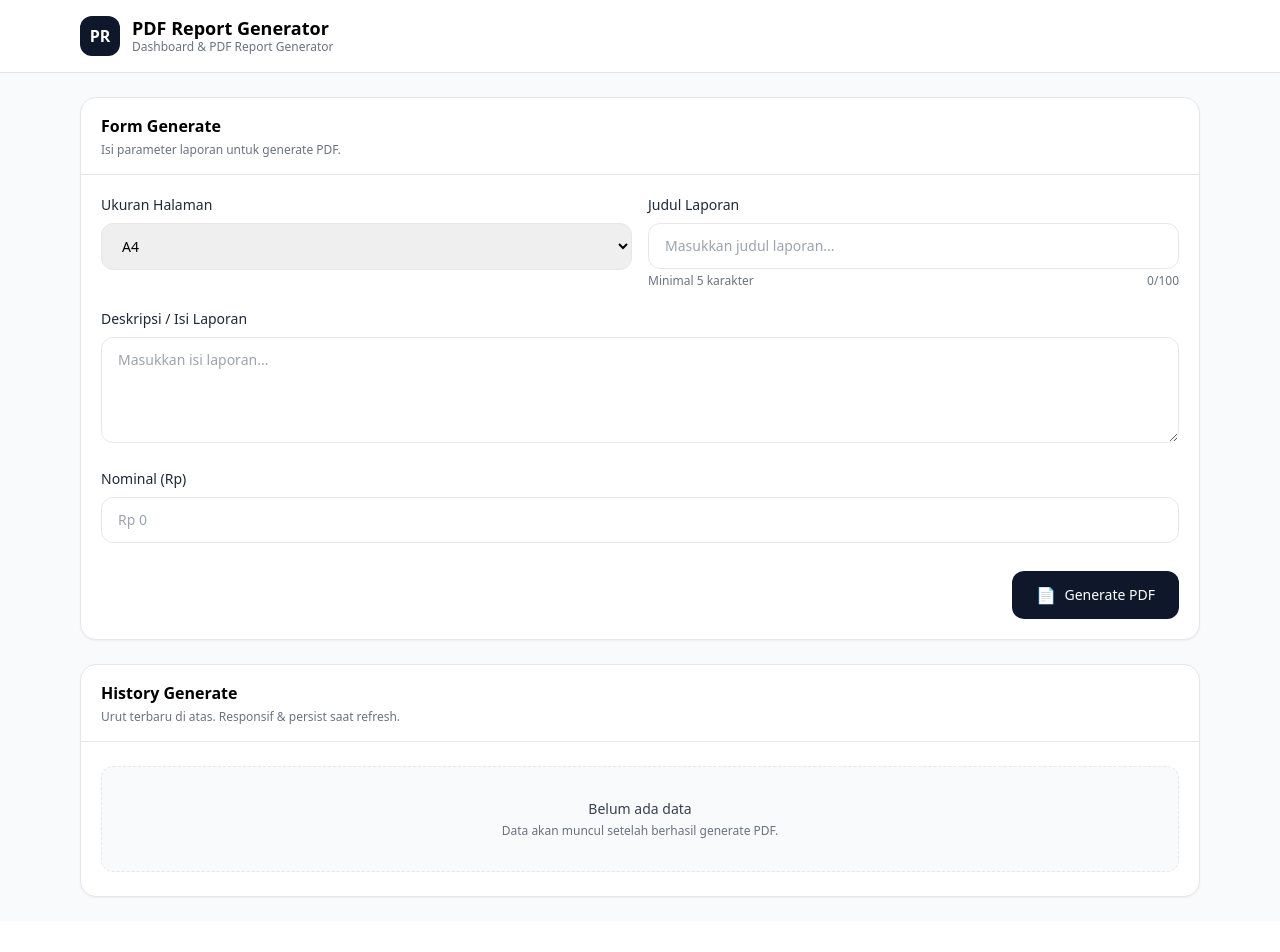
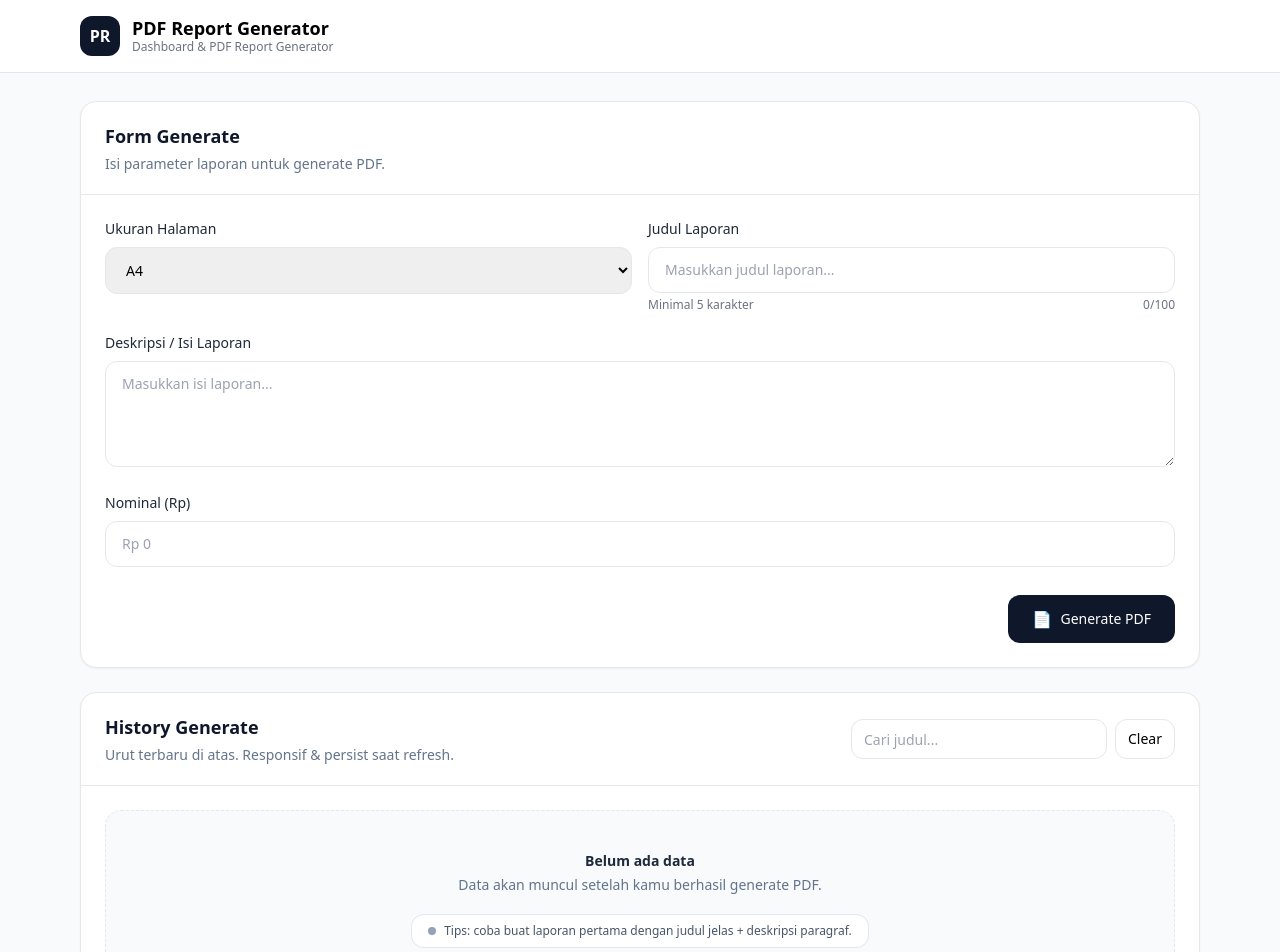
Before and after one commit to ahmdzakaria/dashboard-pdf-report-generator, a Nuxt app: page / in a window 1280 px wide. Shown: the top 952 px of the page. Before the commit the page ends 921 px from the top, so only its background shows below. Built offline with nearby package versions, Linux system fonts and the light colour scheme.

Commit message:
Improve dashboard UI + PDF layout

```diff
--- a/app/app.vue
+++ b/app/app.vue
@@ -1,3 +1,14 @@
+<script setup lang="ts">
+useHead({
+  title: "Dashboard PDF Report Generator",
+  meta: [
+    {
+      name: "description",
+      content: "Generate laporan PDF dengan dashboard Nuxt",
+    },
+  ],
+});
+</script>
 <template>
   <NuxtPage />
 </template>
--- a/app/components/HistoryTable.vue
+++ b/app/components/HistoryTable.vue
@@ -13,56 +13,94 @@ function viewPdf(item: HistoryItem) {
   const url = URL.createObjectURL(blob);
 
   window.open(url, "_blank", "noopener,noreferrer");
+  window.setTimeout(() => URL.revokeObjectURL(url), 60_000);
+}
 
-  // revoke belakangan biar tab baru aman
-  window.setTimeout(() => URL.revokeObjectURL(url), 60_000);
+function badgeClass(size: string) {
+  const s = String(size || "").toUpperCase();
+  if (s === "A5") return "bg-indigo-50 text-indigo-700 ring-indigo-200";
+  if (s === "LETTER") return "bg-amber-50 text-amber-700 ring-amber-200";
+  return "bg-slate-100 text-slate-700 ring-slate-200";
 }
 </script>
 
 <template>
+  <!-- Empty state -->
   <div
     v-if="props.items.length === 0"
-    class="rounded-xl border border-dashed bg-gray-50 p-8 text-center"
+    class="rounded-2xl border border-dashed bg-slate-50 p-10 text-center"
   >
-    <p class="text-sm font-medium text-gray-700">Belum ada data</p>
-    <p class="mt-1 text-xs text-gray-500">
-      Data akan muncul setelah berhasil generate PDF.
+    <p class="text-sm font-semibold text-slate-800">Belum ada data</p>
+    <p class="mt-1 text-sm text-slate-500">
+      Data akan muncul setelah kamu berhasil generate PDF.
     </p>
+
+    <div
+      class="mt-5 inline-flex items-center gap-2 rounded-xl bg-white px-4 py-2 text-xs text-slate-600 ring-1 ring-slate-200"
+    >
+      <span class="inline-block h-2 w-2 rounded-full bg-slate-400" />
+      Tips: coba buat laporan pertama dengan judul jelas + deskripsi paragraf.
+    </div>
   </div>
 
-  <div v-else class="overflow-x-auto rounded-xl border">
+  <!-- Table -->
+  <div v-else class="overflow-x-auto rounded-2xl border bg-white">
     <table class="min-w-[980px] w-full text-sm">
-      <thead class="bg-gray-100">
+      <thead class="bg-slate-50 text-slate-600">
         <tr class="text-left">
           <th class="px-4 py-3 font-semibold">No</th>
           <th class="px-4 py-3 font-semibold">Judul</th>
           <th class="px-4 py-3 font-semibold">Page Size</th>
-          <th class="px-4 py-3 font-semibold">Nominal</th>
+          <th class="px-4 py-3 font-semibold text-right">Nominal</th>
           <th class="px-4 py-3 font-semibold">Tanggal</th>
           <th class="px-4 py-3 font-semibold">Aksi</th>
         </tr>
       </thead>
 
-      <tbody>
+      <tbody class="divide-y">
         <tr
           v-for="(item, idx) in props.items"
           :key="item.id"
-          class="border-t odd:bg-white even:bg-gray-50"
+          class="hover:bg-slate-50 transition-colors"
         >
-          <td class="px-4 py-3">{{ idx + 1 }}</td>
+          <td class="px-4 py-3 text-slate-600">{{ idx + 1 }}</td>
+
           <td class="px-4 py-3">
-            <div class="max-w-[420px] truncate font-medium text-gray-800">
+            <div class="max-w-[420px] truncate font-semibold text-slate-900">
               {{ item.title }}
             </div>
+            <div class="mt-0.5 text-xs text-slate-500 truncate max-w-[420px]">
+              {{ item.fileName }}
+            </div>
           </td>
-          <td class="px-4 py-3">{{ item.pageSize }}</td>
-          <td class="px-4 py-3">{{ formatRupiah(item.nominal) }}</td>
-          <td class="px-4 py-3">{{ formatDateTime(item.createdAt) }}</td>
+
+          <td class="px-4 py-3">
+            <span
+              class="inline-flex items-center rounded-full px-2 py-1 text-xs font-semibold ring-1"
+              :class="badgeClass(item.pageSize)"
+            >
+              {{ item.pageSize }}
+            </span>
+          </td>
+
+          <td
+            class="px-4 py-3 text-right tabular-nums font-medium text-slate-900"
+          >
+            {{ formatRupiah(item.nominal) }}
+          </td>
+
+          <td class="px-4 py-3 text-slate-600">
+            {{ formatDateTime(item.createdAt) }}
+          </td>
+
           <td class="px-4 py-3">
             <button
-              class="rounded-lg border px-3 py-1.5 text-xs font-medium hover:bg-gray-100"
+              class="inline-flex items-center gap-2 rounded-xl border px-3 py-2 text-xs font-semibold text-slate-800 hover:bg-slate-50"
               @click="viewPdf(item)"
             >
+              <span
+                class="inline-block h-2 w-2 rounded-full bg-slate-400"
+              ></span>
               Lihat PDF
             </button>
           </td>
--- a/app/pages/index.vue
+++ b/app/pages/index.vue
@@ -18,11 +18,22 @@ type SubmitPayload = {
   nominal: number;
 };
 
+useHead({
+  title: "PDF Report Generator - Dashboard",
+  meta: [
+    {
+      name: "description",
+      content: "Generate laporan PDF dan simpan riwayat.",
+    },
+  ],
+});
+
 const isGenerating = ref(false);
 const formKey = ref(0);
 const toast = ref<{ type: "success" | "error"; message: string } | null>(null);
 
 const history = ref<HistoryItem[]>([]);
+const search = ref("");
 
 onMounted(() => {
   history.value = loadHistory();
@@ -54,6 +65,22 @@ function downloadNow(arrayBuffer: ArrayBuffer, fileName: string) {
   URL.revokeObjectURL(url);
 }
 
+const filteredHistory = computed(() => {
+  const q = search.value.trim().toLowerCase();
+  if (!q) return history.value;
+  return history.value.filter((it) =>
+    String(it.title || "")
+      .toLowerCase()
+      .includes(q),
+  );
+});
+
+function clearHistory() {
+  history.value = [];
+  saveHistory([]);
+  showToast("success", "History berhasil dibersihkan.");
+}
+
 async function handleSubmit(payload: SubmitPayload) {
   if (isGenerating.value) return;
 
@@ -68,10 +95,10 @@ async function handleSubmit(payload: SubmitPayload) {
 
     const fileName = makeFileName(payload.title);
 
-    // ✅ Task 3: auto-download (boleh)
+    // auto-download
     downloadNow(arrayBuffer, fileName);
 
-    // ✅ Task 4: simpan history setelah berhasil generate
+    // simpan history
     const newItem: HistoryItem = {
       id: makeId(),
       title: payload.title,
@@ -82,7 +109,6 @@ async function handleSubmit(payload: SubmitPayload) {
       pdfBase64: arrayBufferToBase64(arrayBuffer),
     };
 
-    // ✅ sort terbaru desc
     const next = [newItem, ...history.value].sort(
       (a, b) =>
         new Date(b.createdAt).getTime() - new Date(a.createdAt).getTime(),
@@ -91,9 +117,7 @@ async function handleSubmit(payload: SubmitPayload) {
     history.value = next;
     saveHistory(next);
 
-    showToast("success", "PDF berhasil di-generate");
-
-    // ✅ reset form optional
+    showToast("success", "PDF berhasil di-generate & terunduh.");
     formKey.value++;
   } catch (err: any) {
     const msg =
@@ -109,31 +133,38 @@ async function handleSubmit(payload: SubmitPayload) {
 </script>
 
 <template>
-  <div class="min-h-screen bg-gray-50">
+  <div class="min-h-screen bg-slate-50">
     <HeaderBar />
 
+    <!-- Toast -->
     <div v-if="toast" class="fixed right-4 top-4 z-50">
       <div
-        class="rounded-xl border px-4 py-3 shadow-sm bg-white"
+        class="rounded-2xl px-4 py-3 shadow-lg border text-sm font-medium text-slate-900 bg-white"
         :class="
-          toast.type === 'success' ? 'border-green-200' : 'border-red-200'
+          toast.type === 'success' ? 'border-emerald-200' : 'border-rose-200'
         "
       >
-        <p class="text-sm font-medium">{{ toast.message }}</p>
+        <div class="flex items-start gap-2">
+          <span
+            class="mt-0.5 inline-flex h-2.5 w-2.5 rounded-full"
+            :class="toast.type === 'success' ? 'bg-emerald-500' : 'bg-rose-500'"
+          />
+          <p>{{ toast.message }}</p>
+        </div>
       </div>
     </div>
 
-    <main class="mx-auto max-w-6xl px-4 py-6 space-y-6">
-      <!-- FORM SECTION -->
+    <main class="mx-auto max-w-6xl px-4 py-7 space-y-6">
+      <!-- FORM SECTION (full width) -->
       <section class="rounded-2xl border bg-white shadow-sm">
-        <div class="border-b px-5 py-4">
-          <h2 class="font-semibold">Form Generate</h2>
-          <p class="mt-1 text-xs text-gray-500">
+        <div class="border-b px-6 py-5">
+          <h2 class="text-lg font-semibold text-slate-900">Form Generate</h2>
+          <p class="mt-1 text-sm text-slate-500">
             Isi parameter laporan untuk generate PDF.
           </p>
         </div>
 
-        <div class="px-5 py-5">
+        <div class="px-6 py-6">
           <ReportForm
             :key="formKey"
             :loading="isGenerating"
@@ -142,17 +173,39 @@ async function handleSubmit(payload: SubmitPayload) {
         </div>
       </section>
 
-      <!-- TABLE SECTION -->
+      <!-- HISTORY SECTION -->
       <section class="rounded-2xl border bg-white shadow-sm">
-        <div class="border-b px-5 py-4">
-          <h2 class="font-semibold">History Generate</h2>
-          <p class="mt-1 text-xs text-gray-500">
-            Urut terbaru di atas. Responsif & persist saat refresh.
-          </p>
+        <div
+          class="border-b px-6 py-5 flex flex-col gap-3 sm:flex-row sm:items-center sm:justify-between"
+        >
+          <div>
+            <h2 class="text-lg font-semibold text-slate-900">
+              History Generate
+            </h2>
+            <p class="mt-1 text-sm text-slate-500">
+              Urut terbaru di atas. Responsif & persist saat refresh.
+            </p>
+          </div>
+
+          <div class="flex items-center gap-2">
+            <input
+              v-model="search"
+              type="text"
+              placeholder="Cari judul..."
+              class="h-10 w-full sm:w-64 rounded-xl border px-3 text-sm outline-none focus:ring-2 focus:ring-slate-200"
+            />
+            <button
+              type="button"
+              class="h-10 rounded-xl border px-3 text-sm font-medium hover:bg-slate-50"
+              @click="clearHistory"
+            >
+              Clear
+            </button>
+          </div>
         </div>
 
-        <div class="px-5 py-6">
-          <HistoryTable :items="history" />
+        <div class="px-6 py-6">
+          <HistoryTable :items="filteredHistory" />
         </div>
       </section>
     </main>
--- a/package.json
+++ b/package.json
@@ -12,6 +12,7 @@
   "dependencies": {
     "@nuxt/ui": "^4.4.0",
     "nuxt": "^4.3.0",
+    "pdf-lib": "^1.17.1",
     "pdfkit": "^0.17.2",
     "vue": "^3.5.27",
     "vue-router": "^4.6.4"
```
Also changed, not shown: 2 other files (tests, documents, lock files or other folders).
